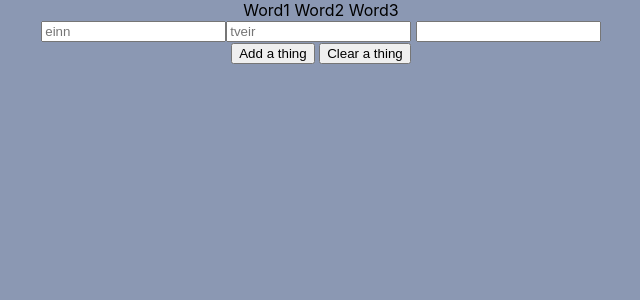
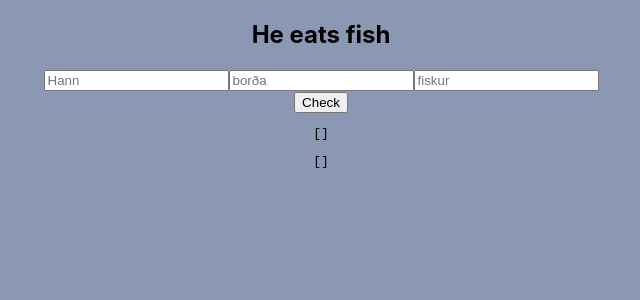
Before and after one commit to Tingvars/icereact, a React (Create React App) app: page / in a window 1280 px wide. Shown: the top 300 px of the page, without its empty margins (319-959 px from the left). Built offline with nearby package versions, Linux system fonts and the light colour scheme.

Commit message:
Implement basic question logic

```diff
--- a/src/App.js
+++ b/src/App.js
@@ -1,21 +1,13 @@
 //import logo from './logo.svg';
 import './App.css';
 import React from 'react';
-import GameSentenceEn from './GameSentenceEn';
-import GameSentenceIs from './GameSentenceIs';
+import GameSentence from './GameSentence';
 import GameButtons from './GameButtons';
 
 function App() {
-    return ( <
-        >
-        <
-        GameSentenceEn / >
-        <
-        GameSentenceIs / >
-        <
-        GameButtons / >
-        <
-        / >
+    return (<>
+        <GameSentence />
+        </ >
     )
 }
 
--- /dev/null
+++ b/src/GameSentence.js
@@ -0,0 +1,56 @@
+import React, { useState } from 'react';
+import './App.css';
+import {getQuestion} from './GameWordListIs';
+
+function print(obj) {
+    return JSON.stringify(obj, null, 2)
+}
+
+function AnswerInput(props) {
+    const [userInput, setUserInput] = useState("");
+
+    function handleInput(ev) {
+        const input = ev.target.value;
+        setUserInput(input);
+
+        props.updateAnswer(input);
+    }
+
+    return <input type="text" value={userInput} onChange={handleInput} placeholder={props.headword} />
+}
+
+export default function GameSentence() {
+    const question = getQuestion();
+
+    const [hasAnswered, setHasAnswered] = useState(false);
+    const [userAnswers, setUserAnswers] = useState([]);
+    const [answerBools, setAnswerBools] = useState([]);
+
+    function updateAnswer(index, input) {
+        userAnswers[index] = input
+        setUserAnswers(userAnswers)
+    }
+
+    function handleCheck() {
+        const answerBools = question.fields.map((field, index) => field === userAnswers[index])
+
+        setAnswerBools(answerBools);
+        setHasAnswered(true);
+    }
+
+    let allCorrect = answerBools.length && answerBools.every(answer => answer);
+
+    return <div>
+        <div className="isSentence">
+            <h2>{question.english}</h2>
+            {question.headwords.map((word, index) => <AnswerInput headword={word} updateAnswer={answer => updateAnswer(index, answer)} />)}
+            <div>
+                <button onClick={handleCheck}>Check</button>
+            </div>
+
+            {hasAnswered && <pre>{allCorrect ? "correct" : "not correct"}</pre>}
+            <pre>{print(userAnswers)}</pre>
+            <pre>{print(answerBools)}</pre>
+        </div>
+    </div>
+}
--- a/src/GameSentenceEn.js
+++ /dev/null
@@ -1,15 +0,0 @@
-import React from 'react';
-import './App.css';
-
-const word1En = "Word1";
-const word2En = "Word2";
-const word3En = "Word3";
-
-export default function GameSentenceEn() {
-    return ( <
-        div >
-        <
-        div class = "enSentence" > { word1En } { word2En } { word3En } < /div> < /
-        div >
-    )
-}
--- a/src/GameSentenceIs.js
+++ /dev/null
@@ -1,28 +0,0 @@
-import React from 'react';
-import './App.css';
-import isWordList from './GameWordListIs';
-
-export default function GameSentenceIs() {
-
-    return ( <
-        div >
-
-        <
-        isWordList / >
-
-        <
-        div class = "isSentence" > <
-        input type = "text"
-        placeholder = "einn" /
-        >
-        <
-        input type = "text"
-        placeholder = "tveir" /
-        > <
-        input type = "text"
-        placeholder = { isWordList[2] }
-        / > < /
-        div > < /
-        div >
-    )
-}
--- a/src/GameWordListIs.js
+++ b/src/GameWordListIs.js
@@ -1,24 +1,7 @@
-import React from 'react';
-import './App.css';
-
-const wordNum = 3;
-
-const isWordsBase = [
-    { id: 1, isWord: "Ord1" },
-    { id: 2, isWord: "Ord2" },
-    { id: 3, isWord: "Ord3" },
-    { id: 4, isWord: "Ord4" },
-    { id: 5, isWord: "Ord5" }
+const questions = [
+    { id: 1, fields: ["Hann", "borðar", "fisk"], english: "He eats fish", headwords: ["Hann", "borða", "fiskur"]}
 ];
 
-export default function isWordList() {
-    const isWordList = ["thora", "peter", "me"];
-
-    //for (let i = 0; i < wordNum; i++) {
-    //  isWordList.push(isWordsBase[i]);
-    // }
-
-    return isWordList;
+export function getQuestion() {
+    return questions[0];
 }
-
-//.map((isWord) => < li > { isWord } < /li>)
--- a/src/index.css
+++ b/src/index.css
@@ -11,3 +11,7 @@ code {
   font-family: source-code-pro, Menlo, Monaco, Consolas, 'Courier New',
     monospace;
 }
+
+pre {
+  white-space: nowrap;
+}
```
Also changed, not shown: 1 other file (tests, documents, lock files or other folders).
